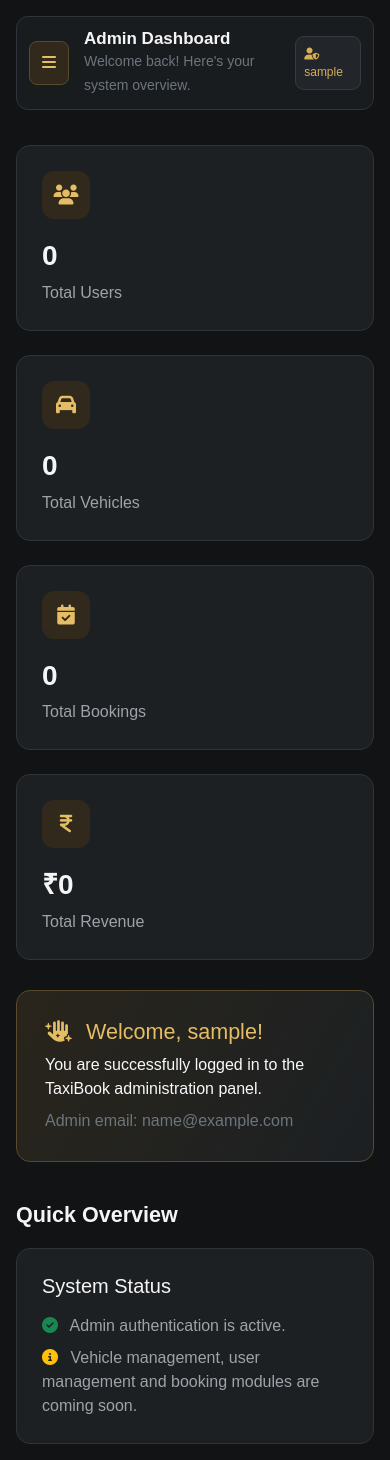
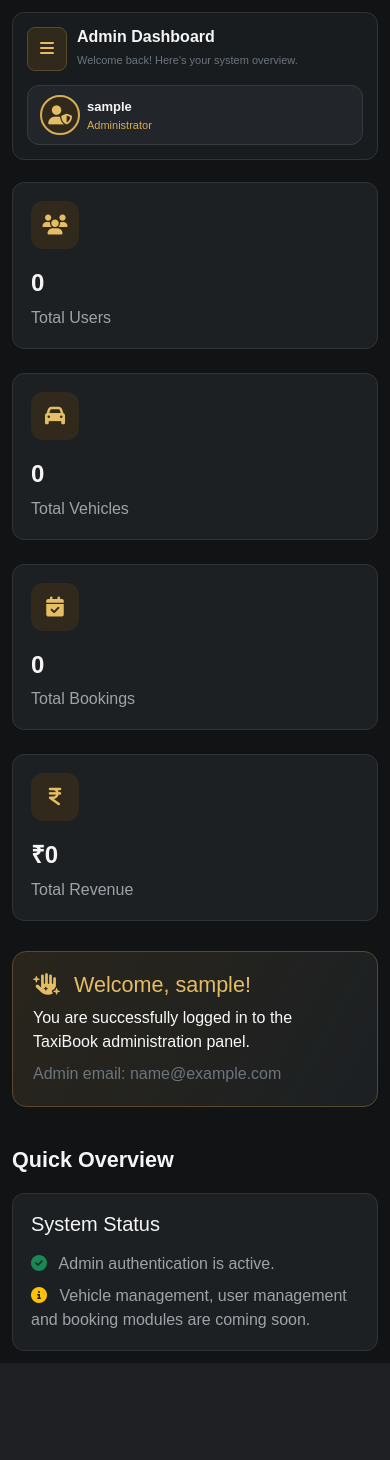
Before and after one commit to mustafa525252/Taxi-Booking-System, a Django app: page /dashboard/ in a window 390 px wide. After the commit the page ends 1363 px from the top, so only its background shows below. Run offline with Django 5.2, Linux system fonts and the light colour scheme; the visitor is signed in with stand-in values (Sample User, id 1); data that the repository does not hold is empty.

Commit message:
Display admin name and profile image on the dashboard.

```diff
--- a/core/templates/core/dashboard.html
+++ b/core/templates/core/dashboard.html
@@ -324,6 +324,126 @@
     padding: 3px 7px;
     border-radius: 5px;
 }
+.admin-profile {
+    display: flex;
+    align-items: center;
+    gap: 12px;
+    background: #222529;
+    border: 1px solid #383b3e;
+    padding: 8px 14px;
+    border-radius: 12px;
+}
+
+.admin-avatar {
+    width: 45px;
+    height: 45px;
+    border-radius: 50%;
+    object-fit: cover;
+    border: 2px solid #d6ae55;
+}
+
+.default-avatar {
+    display: flex;
+    align-items: center;
+    justify-content: center;
+    background: #30291c;
+    color: #e5bd65;
+    font-size: 19px;
+}
+
+.admin-details {
+    display: flex;
+    flex-direction: column;
+}
+
+.admin-name {
+    color: #f5f5f5;
+    font-size: 14px;
+    font-weight: bold;
+}
+
+.admin-details small {
+    color: #d6ae55;
+    font-size: 11px;
+}
+
+@media (max-width: 768px) {
+    .admin-profile {
+        padding: 6px;
+        gap: 7px;
+    }
+
+    .admin-avatar {
+        width: 36px;
+        height: 36px;
+    }
+
+    .admin-name {
+        font-size: 12px;
+    }
+}
+/* MOBILE DASHBOARD IMPROVEMENTS */
+@media (max-width: 480px) {
+
+    .main-content {
+        padding: 12px;
+    }
+
+    .top-navbar {
+        display: flex;
+        flex-direction: column;
+        align-items: stretch;
+        gap: 14px;
+        padding: 14px;
+        margin-bottom: 22px;
+    }
+
+    .navbar-left {
+        width: 100%;
+        gap: 10px;
+        align-items: center;
+    }
+
+    .navbar-title {
+        font-size: 16px;
+    }
+
+    .navbar-left small {
+        font-size: 11px;
+    }
+
+    .navbar-right {
+        width: 100%;
+        justify-content: flex-start;
+    }
+
+    .admin-profile {
+        width: 100%;
+        padding: 9px 12px;
+    }
+
+    .admin-avatar {
+        width: 40px;
+        height: 40px;
+    }
+
+    .admin-name {
+        font-size: 13px;
+    }
+
+    .dashboard-card {
+        padding: 18px;
+        border-radius: 12px;
+    }
+
+    .dashboard-card h3 {
+        font-size: 24px;
+    }
+
+    .welcome-panel {
+        padding: 20px;
+    }
+}
 
     </style>
 </head>
@@ -401,12 +521,26 @@
 
     <div class="navbar-right">
 
-        <div class="admin-info">
-            <i class="fa-solid fa-user-shield me-2"></i>
-            {{ admin_name }}
+    <div class="admin-profile">
+
+        {% if admin_profile %}
+            <img src="{{ admin_profile.url }}"
+                 alt="Admin Profile"
+                 class="admin-avatar">
+        {% else %}
+            <div class="admin-avatar default-avatar">
+                <i class="fa-solid fa-user-shield"></i>
+            </div>
+        {% endif %}
+
+        <div class="admin-details">
+            <span class="admin-name">{{ admin_name }}</span>
+            <small>Administrator</small>
         </div>
 
     </div>
+
+</div>
 
 </nav>
 
--- a/core/views.py
+++ b/core/views.py
@@ -109,15 +109,30 @@ def logout_view(request):
     lambda user: user.is_authenticated and user.is_staff and user.is_superuser,
     login_url='login'
 )
-def dashboard(request):
-    context = {
-        'admin_name': request.user.username,
-        'admin_email': request.user.email,
-    }
-    return render(request, 'core/dashboard.html', context)
 
 
+def dashboard(request):
+    from .models import AdminAccount
 
+    admin_account = AdminAccount.objects.filter(
+        username=request.user.username
+    ).first()
+
+    context = {
+        'admin_name': (
+            admin_account.full_name
+            if admin_account and admin_account.full_name
+            else request.user.username
+        ),
+        'admin_email': request.user.email,
+        'admin_profile': (
+            admin_account.profile_image
+            if admin_account and admin_account.profile_image
+            else None
+        ),
+    }
+
+    return render(request, 'core/dashboard.html', context)
 
 
 def admin_register(request):
--- a/taxi_booking/settings.py
+++ b/taxi_booking/settings.py
@@ -141,3 +141,7 @@ DEFAULT_FROM_EMAIL = EMAIL_HOST_USER
 #Razorpay
 RAZORPAY_KEY_ID = 'rzp_test_TfqpOfjY75xRen'
 RAZORPAY_KEY_SECRET = 'yhgBh1gjvIdbDKojLtwOIATs'
+
+
+MEDIA_URL = '/media/'
+MEDIA_ROOT = BASE_DIR / 'media'
--- a/taxi_booking/urls.py
+++ b/taxi_booking/urls.py
@@ -16,8 +16,15 @@ Including another URLconf
 """
 from django.contrib import admin
 from django.urls import path,include
-
+from django.conf import settings
+from django.conf.urls.static import static
 urlpatterns = [
     path('admin/', admin.site.urls),
     path('',include('core.urls')),
 ]
+
+if settings.DEBUG:
+    urlpatterns += static(
+        settings.MEDIA_URL,
+        document_root=settings.MEDIA_ROOT
+    )
```
Also changed, not shown: core/models.py (+7 -0 lines), core/migrations/0004_adminaccount_profile_image.py (added).
